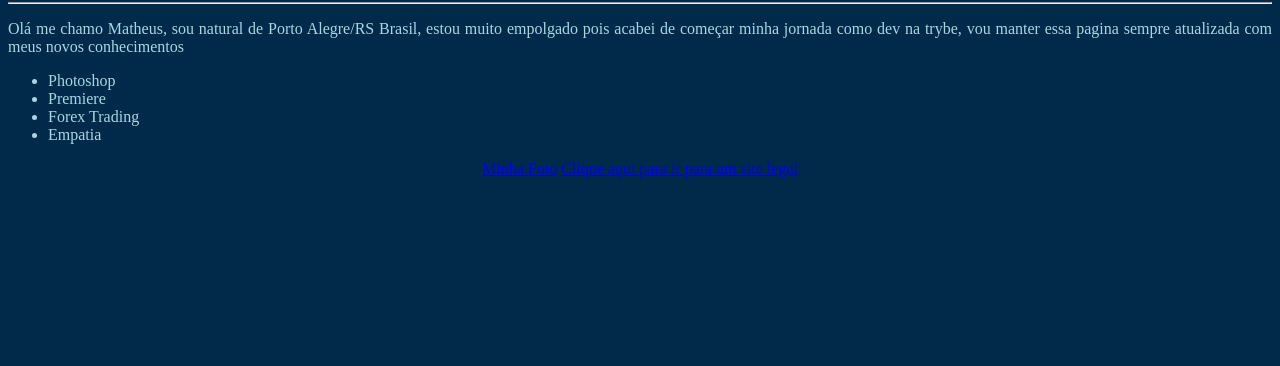
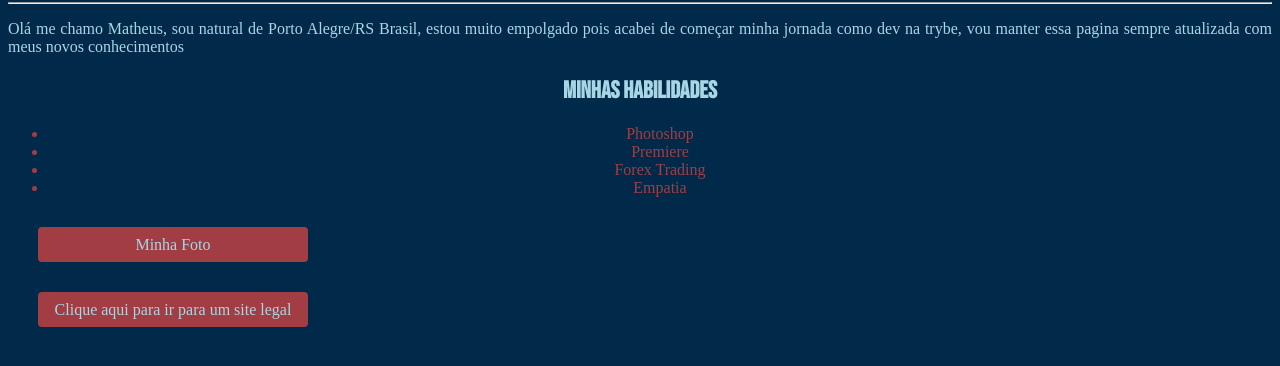
Before and after one commit to MatheusmPigatto/MatheusmPigatto.github.io, a plain HTML site: page index.html in a window 1280 px wide. Shown: the part 252-618 px from the top of the page. Drawn offline with Linux system fonts and the light colour scheme.

Commit message:
Fiz um botao e ajeitei as cores da pagina

```diff
--- a/index.html
+++ b/index.html
@@ -34,7 +34,9 @@
 
     <p class="para">Olá me chamo Matheus, sou natural de Porto Alegre/RS Brasil, estou muito empolgado pois acabei de começar minha jornada como dev na trybe, vou manter essa pagina sempre atualizada com meus novos conhecimentos </p>
 
-    <ul class="para">
+    <h2 class="title">Minhas Habilidades</h2>
+
+    <ul class="list">
 
         <li>Photoshop</li>
         <li>Premiere</li>
@@ -43,9 +45,9 @@
 
     </ul>
 
-    <a href="images/minhaFoto.JPG">Minha Foto</a>
+    <a href="images/minhaFoto.JPG" class="button"> Minha Foto</a>
 
-    <a href="https://pointerpointer.com/">Clique aqui para ir para um site legal</a>
+    <a href="https://pointerpointer.com/" class="button" >Clique aqui para ir para um site legal</a>
 
 
 
--- a/style.css
+++ b/style.css
@@ -18,3 +18,21 @@
     color: rgb(169, 214, 229);
     text-align: justify;
 }
+
+.list{
+    text-align: center;
+    color: rgb(162, 61, 67);
+}
+.button{
+    text-align: center;
+    text-decoration: none;
+    line-height: 15px;
+    background:rgb(162, 61, 67);
+    margin: 30px;
+    padding: 10px;
+    border-radius: 4px;
+    display: block;
+    width: 250px;
+    color: rgb(169, 214, 229);
+    font-weight: 300;
+}
```
